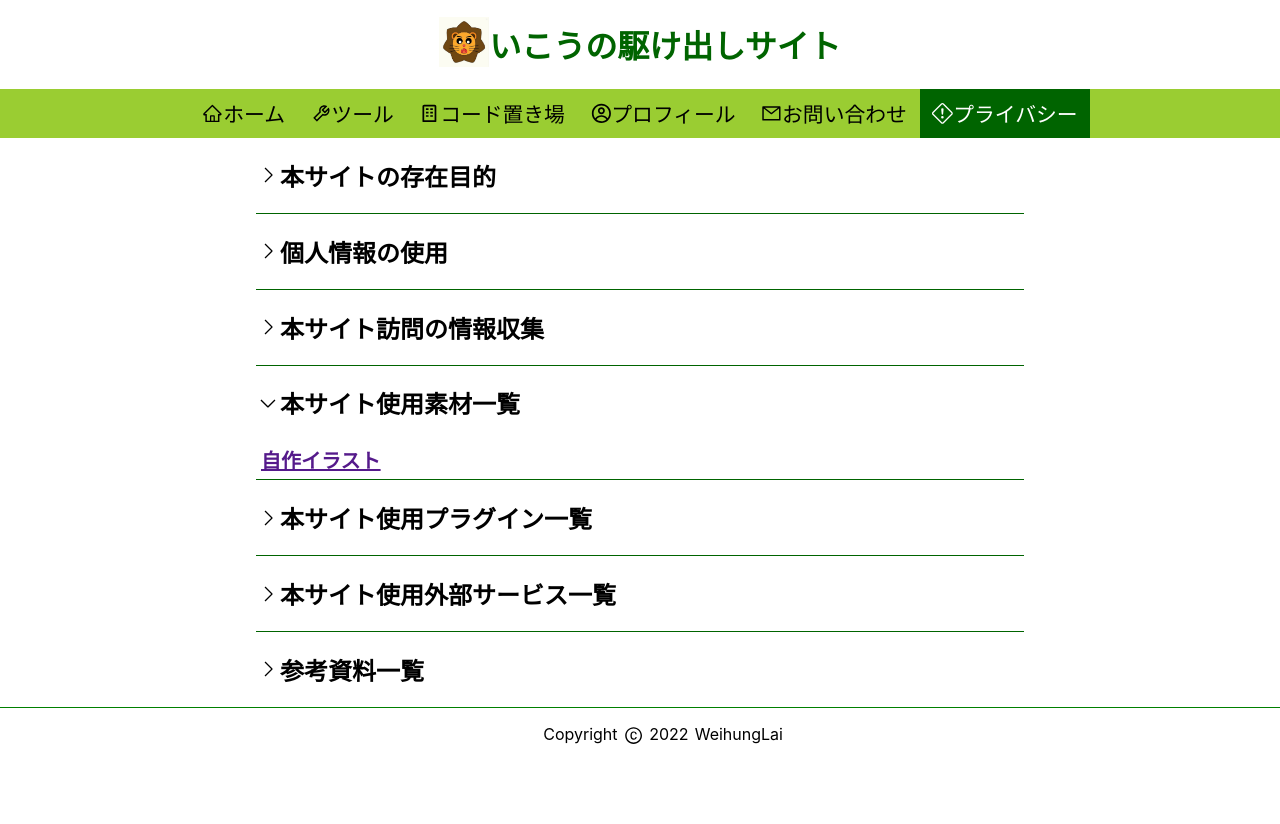
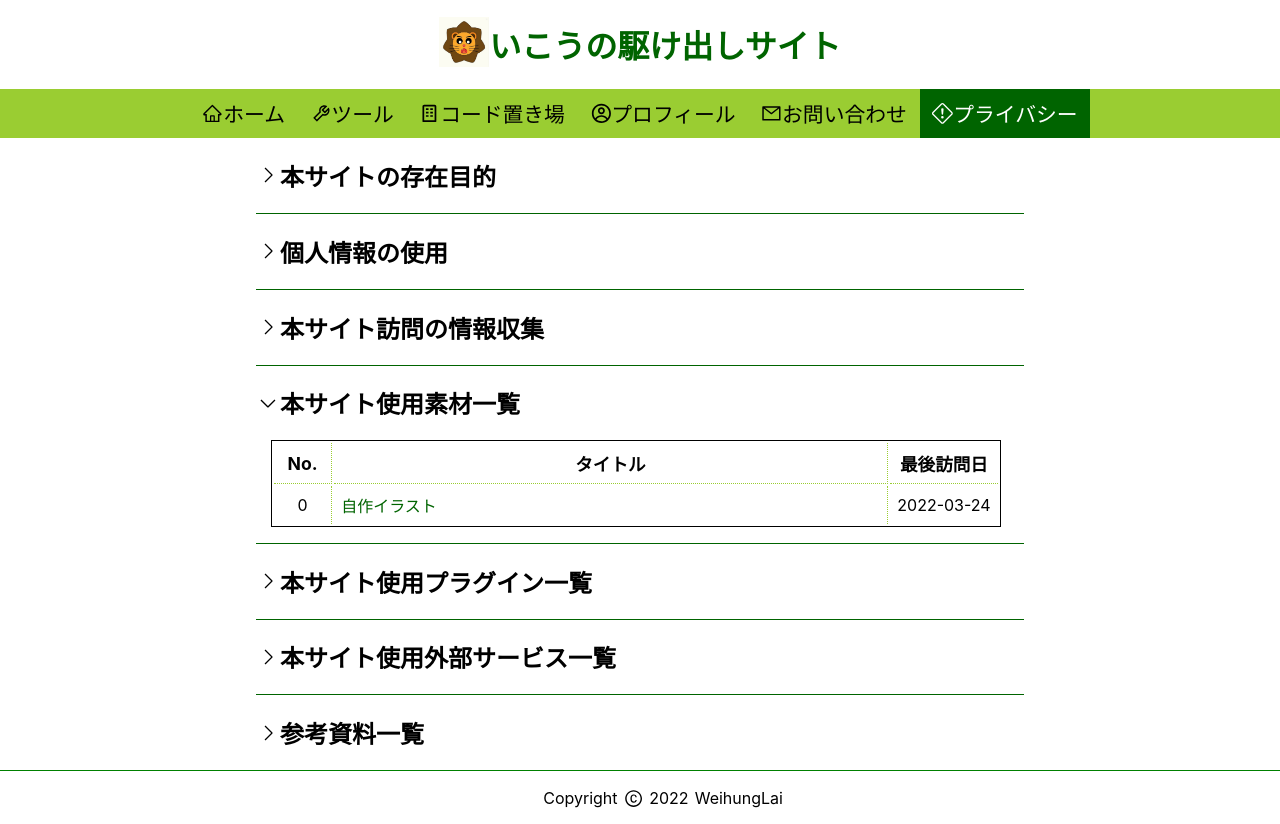
Before and after one commit to a22853398/my-github-pages, a React (Create React App) app: page /#/privacy in a window 1280 px wide. Both pictures are taken after a click on the element "本サイト使用素材一覧". Before the commit the page ends 800 px from the top, so only its background shows below. Built offline with nearby package versions, Linux system fonts and the light colour scheme.

Commit message:
update privacy tables

```diff
--- a/src/components/contents/about/AboutData.js
+++ b/src/components/contents/about/AboutData.js
@@ -2,7 +2,8 @@
 export const AboutData = [
     {
         title: "名前",
-        content: "頼威宏。本名ですけど、公開して危なくなくないですか？"
+        content: "頼威宏。本名ですけど、公開して危なくなくないですか？\n"+
+                "束頁（たばけつ）タケヒロ（たけひろ）と化します"
     },
     {
         title: "フリガナ",
@@ -28,6 +29,14 @@ export const AboutData = [
         title: "特技",
         content: "このプロフィールのような無駄な文を書くこと"
     },
+    {
+        title: "夢",
+        content: "いつか名前通りに頼り甲斐のある人になりたい"
+    },
+    {
+        title: "アイドル",
+        content: "《うえきの法則》の植木耕助、《Fate》シリーズの衛宮士郎"
+    }
 ];
 
 export const SelfIntroduction = [
--- a/src/components/contents/privacy/PrivacyDatas/PrivacyDataSozai.js
+++ b/src/components/contents/privacy/PrivacyDatas/PrivacyDataSozai.js
@@ -3,6 +3,6 @@
  * 使用した素材
  */
 const PrivacyDataSozai = [
-    { title: "自作イラスト", url: ""}
+    { title: "自作イラスト", url: "#", lastVisit:"2022-03-24"}
 ];
 export default PrivacyDataSozai;
--- a/src/components/contents/privacy/PrivacyReferData.js
+++ b/src/components/contents/privacy/PrivacyReferData.js
@@ -6,66 +6,141 @@ import PrivacyDataReferUrl from "./PrivacyDatas/PrivacyDataReferUrl";
 import styled from "styled-components";
 
 const StyledTable = styled.table`
-    font-size: 20px;
+    width: 95%;
+    border: 1px solid black;
+    margin: 0% 2% 2% 2%;
+    & a, & a:link, & a:visited{
+        text-decoration: none;
+        color: darkgreen;
+    }
+    & tr{
+        & th {
+            border-bottom: 1px dotted yellowgreen;
+            border-right: 1px dotted yellowgreen;
+            font-size: 1.1rem;
+            text-align: center;
+            padding: 1% 0%;
+        }
+        & th:first-child{
+            width: 8%;
+        }
+        & th:last-child{
+            border-right: none;
+            width: 15%;
+        }
+        & td{
+            border-right: 1px dotted yellowgreen;
+            border-bottom: 1px dotted yellowgreen;
+            padding: 1% 0%;
+        }
+        & td:first-child{
+            text-align: center;
+        }
+        & td:nth-child(2){
+            padding-left: 1%;
+
+        }
+        & td:last-child{
+            border-right: none;
+            text-align: center;
+        }
+    }
+    & tr:last-child{
+        & td{
+            border-bottom: none;
+        }
+    }
 `;
 
 export const PrivacyReferData = [
     {
         title: "本サイト使用素材一覧",
         content: <StyledTable>
+                    <thead>
+                        <tr>
+                            <th>No.</th><th>タイトル</th><th>最後訪問日</th>
+                        </tr>
+                    </thead>
+                    <tbody>
                     {
                         PrivacyDataSozai.map((value, key) => {
                             return(
                                 <tr key={key}>
+                                    <td>{key}</td>
+                                    <td>
                                         <a target="_blank"
                                             rel="noreferrer"
                                             href={value.url}>
-                                        <th>{value.title}</th>
+                                            {value.title}
                                         </a>
+                                    </td>
+                                    <td>{value.lastVisit}</td>
                                 </tr>
                             );
                         })
                     }
+                    </tbody>
                 </StyledTable>
     },
     {
         title: "本サイト使用プラグイン一覧",
-        content: <ul>
+        content: <StyledTable>
+                    <thead>
+                        <tr>
+                            <th>No.</th><th>タイトル</th><th>最後訪問日</th>
+                        </tr>
+                    </thead>
+                    <tbody>
                     {
                         PrivacyDataPlugin.map((value, key) => {
                             return(
-                                <li key={key}>
+                                <tr key={key}>
+                                    <td>{key}</td>
+                                    <td>
                                     <a  target="_blank"
                                         rel="noreferrer"
-                                        href={value.url}
-                                    >
+                                        href={value.url}>
                                         {value.title}
                                     </a>
-                                </li>
+                                    </td>
+                                    <td>{value.lastVisit}</td>
+                                </tr>
                             );
                         })
                     }
-                </ul>
+                    </tbody>
+                </StyledTable>
     },
     {
         title: "本サイト使用外部サービス一覧",
         content:
-        <ul>
+        <StyledTable>
+            <thead>
+                <tr>
+                    <th>No.</th><th>タイトル</th><th>最後訪問日</th>
+                </tr>
+            </thead>
+            <tbody>
             {
                 PrivacyDataOuterService.map( (value, key) => {
                     return(
-                        <li key={key}>
+                        <tr key={key}>
+                            <td>{key}</td>
+                            <td>
                                 <a  href={value.url}
                                     target="_blank"
                                     rel="noreferrer" >
                                     {value.title}
                                 </a>
-                        </li>
+                            </td>
+                            <td>{value.lastVisit}</td>
+                        </tr>
                     );
                 }
                 )
             }
-        </ul>
+            </tbody>
+        </StyledTable>
     },
     {
         title: "参考資料一覧",
@@ -74,10 +149,51 @@ export const PrivacyReferData = [
             {
                 PrivacyDataReferUrl.map( (value, key) => {
                     return(
-                        <li key={key}>
-                            {value.type}
+                        <React.StrictMode key={key}>
+                        <li>
+                            <h3>{value.type}</h3>
+                            <table>
+                                <thead>
+                                    <tr>
+                                        <th>No.</th><th>タイトル</th><th>最終訪問日</th>
+                                    </tr>
+                                </thead>
+                                <tbody>
                                 {
-                                <table>
+                                    value.refers.map((valueIn, keyIn) => {
+                                        return(
+                                            <tr key={keyIn}>
+                                                <td>{keyIn}</td>
+                                                <td>
+                                                    <a href={valueIn.url}
+                                                        target="_blank"
+                                                        rel="noreferrer">
+                                                        {valueIn.title}
+                                                    </a>
+                                                </td>
+                                                <td>{valueIn.lastVisit}</td>
+                                            </tr>
+                                        );
+                                    }
+                                    )
+                                }
+                                </tbody>
+                            </table>
+                        </li>
+
+                        </React.StrictMode>
+
+                    );
+                }
+                )
+            }
+        </ul>
+    },
+];
+
+/**
+{
+                                <tr>
                                     {
                                         value.refers.map((valueIn, keyIn) => {
                                             return(
@@ -97,13 +213,32 @@ export const PrivacyReferData = [
                                             );
                                         })
                                     }
-                                </table>
+                                </tr>
                             }
-                        </li>
+ */
+
+/*
+<table>
+                            <tr>
+                                <th>No.</th><th>タイトル</th><th>最終訪問日</th>
+                            </tr>
+                        {
+                            value.refers.map((valueIn, keyIn) => {
+                                return(
+                                    <tr key={keyIn}>
+                                        <td>{keyIn}</td>
+                                        <td>
+                                            <a href={valueIn.url}
+                                                target="_blank"
+                                                rel="noreferrer">
+                                                {valueIn.title}
+                                            </a>
+                                        </td>
+                                        <td>{valueIn.lastVisit}</td>
+                                    </tr>
                                 );
                             }
                             )
                         }
-        </ul>
-    },
-];
+                        </table>
+*/
```
Also changed, not shown: src/components/contents/privacy/PrivacyReferDataTable.js (added, +17 -0 lines). Lines whose indentation alone changed are shown as unchanged.
